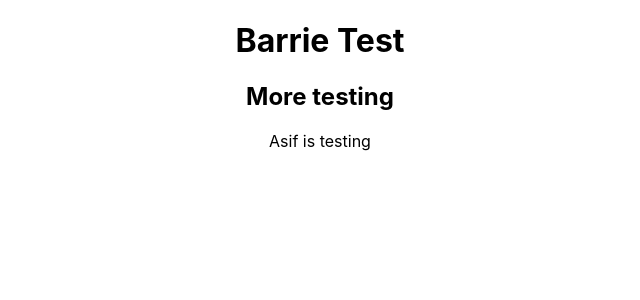
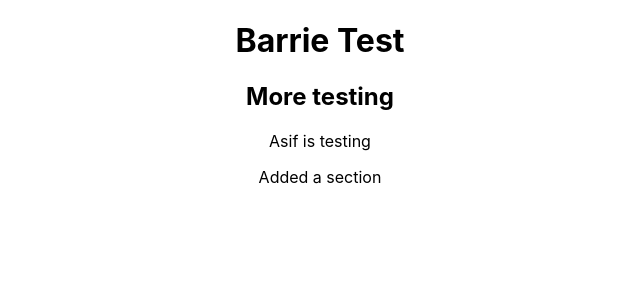
Before and after one commit to barrie-tenal-prachi-asif-project-6/barrie-tenal-prachi-asif-project-6, a React (Create React App) app: page / in a window 1280 px wide. Shown: the top 300 px of the page, without its empty margins (320-960 px from the left). Built offline with nearby package versions, Linux system fonts and the light colour scheme.

Commit message:
Added a section

```diff
--- a/src/App.js
+++ b/src/App.js
@@ -8,6 +8,9 @@ class App extends Component {
         <h1>Barrie Test</h1>
         <h2>More testing</h2>
         <p>Asif is testing</p>
+        <section className="testSection">
+          <p>Added a section</p>
+        </section>
       </div>
     );
   }
```
